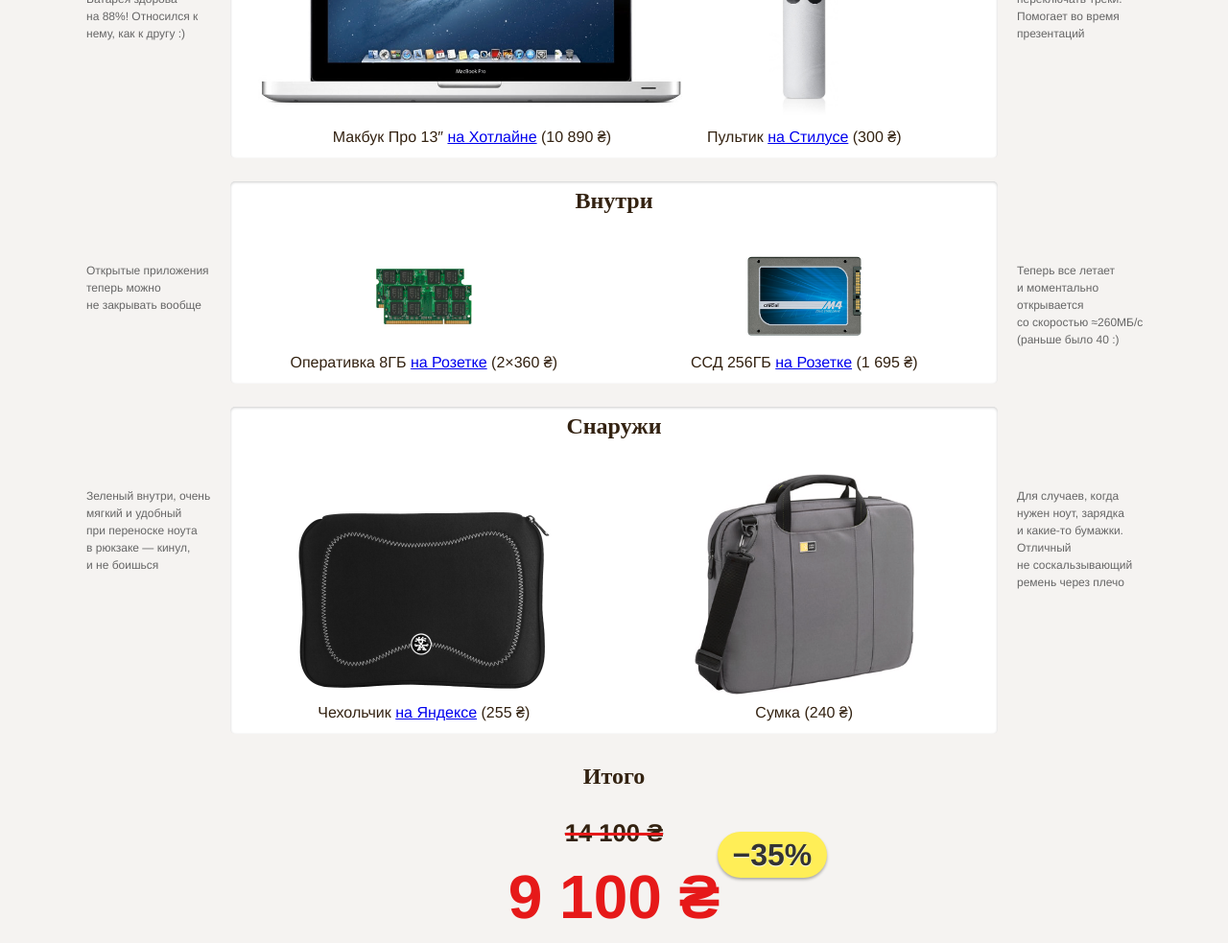
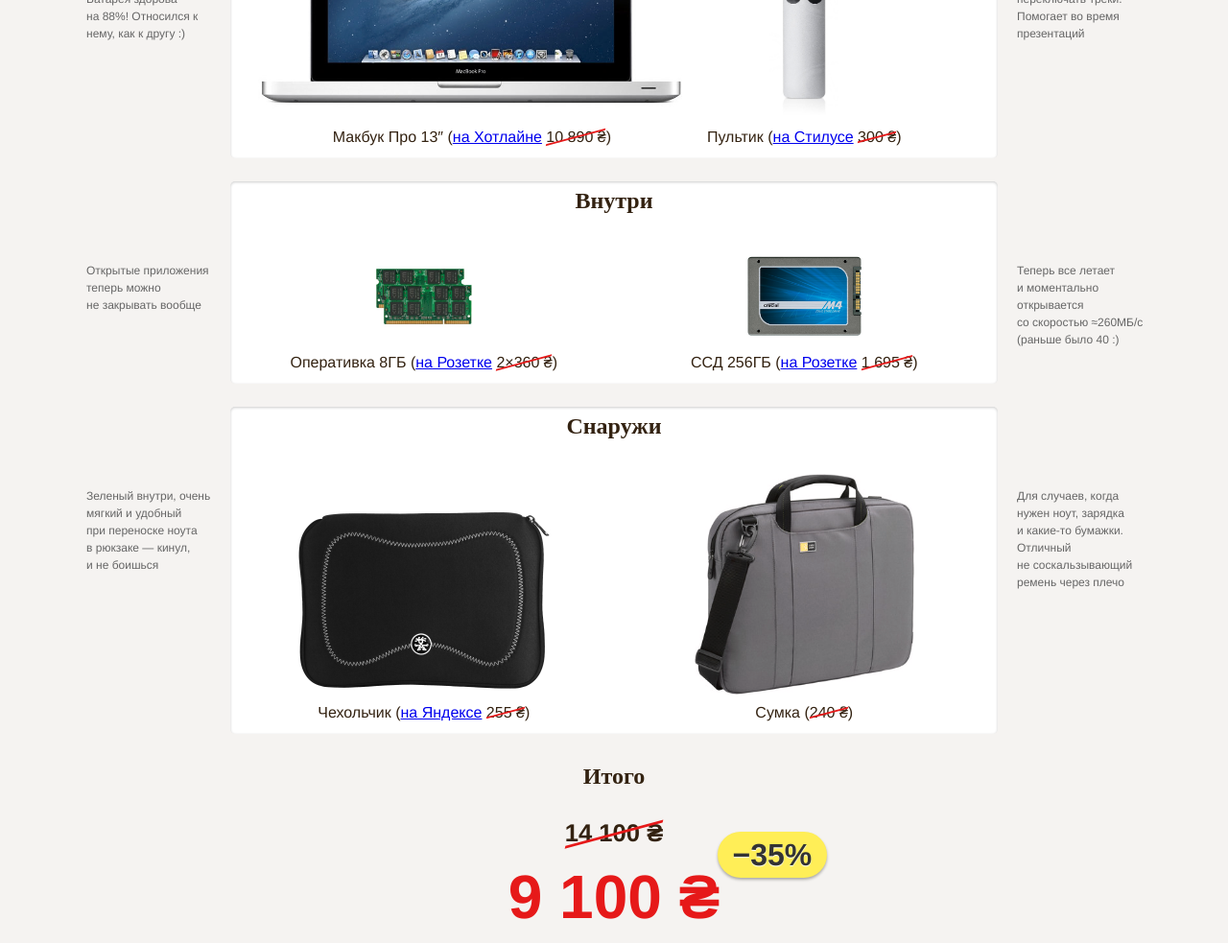
Before and after one commit to lvivski/sale, a plain HTML site: page index.html in a window 1280 px wide. Shown: the part 280-1263 px from the top of the page at 96% size. Drawn offline with Linux system fonts and the light colour scheme.

Commit message:
linethrough

```diff
--- a/css/main.css
+++ b/css/main.css
@@ -78,12 +78,16 @@
 }
 
 del, ins {
-  font-weight: bold;
   position: relative;
 }
 
 del {
+  text-decoration: none;
+}
+
+del.total, ins {
   font-size: 1.6em;
+  font-weight: bold;
 }
 
 del:after {
@@ -92,6 +96,7 @@
   left: 0;right:0;
   top: 50%;
   border-bottom: .15em solid #E61919;
+  -webkit-transform: skew(-15deg,-15deg);
 }
 
 ins {
--- a/index.html
+++ b/index.html
@@ -19,8 +19,8 @@
             <img src="img/macbook.jpg" height="280"/>
             <figcaption>
               Макбук Про 13″
-              <a href="http://hotline.ua/computer-noutbuki-netbuki/apple_macbook_pro_mc375/" title="Apple Macbook Pro (MC375)">на Хотлайне</a>
-              (10 890 ₴)
+              (<a href="http://hotline.ua/computer-noutbuki-netbuki/apple_macbook_pro_mc375/" title="Apple Macbook Pro (MC375)">на Хотлайне</a>
+              <del>10 890 ₴</del>)
             </figcaption>
           </figure>
         </div>
@@ -29,8 +29,8 @@
             <img src="img/remote.jpg" height="200"/>
             <figcaption>
               Пультик
-              <a href="http://stylus.com.ua/ru/products/details/47418/index.html" title="Apple Remote (MC377)">на Стилусе</a>
-              (300 ₴)
+              (<a href="http://stylus.com.ua/ru/products/details/47418/index.html" title="Apple Remote (MC377)">на Стилусе</a>
+              <del>300 ₴</del>)
             </figcaption>
           </figure>
           <aside>
@@ -48,8 +48,8 @@
             <img src="img/ram.jpg" height="100"/>
             <figcaption>
               Оперативка 8ГБ
-              <a href="http://hard.rozetka.com.ua/copy_mushkin_sodimm_ddr3_1333_4096mb_pc3_10666_971647a/p189632/" title="Mushkin SODIMM for Apple">на Розетке</a>
-              (2×360 ₴)
+              (<a href="http://hard.rozetka.com.ua/copy_mushkin_sodimm_ddr3_1333_4096mb_pc3_10666_971647a/p189632/" title="Mushkin SODIMM for Apple">на Розетке</a>
+              <del>2×360 ₴</del>)
             </figcaption>
           </figure>
         </div>
@@ -58,8 +58,8 @@
             <img src="img/ssd.jpg" height="100"/>
             <figcaption>
               ССД 256ГБ
-              <a href="http://hard.rozetka.com.ua/crucial_m4_256gb_ct256m4ssd2baa/p222465/" title="SSD Crucial M4 256GB">на Розетке</a>
-              (1 695 ₴)
+              (<a href="http://hard.rozetka.com.ua/crucial_m4_256gb_ct256m4ssd2baa/p222465/" title="SSD Crucial M4 256GB">на Розетке</a>
+              <del>1 695 ₴</del>)
             </figcaption>
           </figure>
           <aside>
@@ -77,8 +77,8 @@
             <img src="img/crumpler.jpg" height="200"/>
             <figcaption>
               Чехольчик
-              <a href="http://market.yandex.ua/model.xml?modelid=2553951&hid=91076" title="Crumpler The Gimp 13">на Яндексе</a>
-              (255 ₴)
+              (<a href="http://market.yandex.ua/model.xml?modelid=2553951&hid=91076" title="Crumpler The Gimp 13">на Яндексе</a>
+              <del>255 ₴</del>)
             </figcaption>
           </figure>
         </div>
@@ -86,7 +86,7 @@
           <figure>
             <img src="img/bag.jpg" height="230"/>
             <figcaption>
-              Сумка (240 ₴)
+              Сумка (<del>240 ₴</del>)
             </figcaption>
           </figure>
           <aside>
@@ -95,7 +95,7 @@
         </div>
       </section>
       <h3>Итого</h3>
-      <del>14 100 ₴</del><br><ins>9 100 ₴<sup>−35%</sup></ins>
+      <del class="total">14 100 ₴</del><br><ins>9 100 ₴<sup>−35%</sup></ins>
       <script type="text/javascript">
         var _gaq = [['_setAccount', 'UA-38504491-3'],['_trackPageview']]
         !function() {
```
